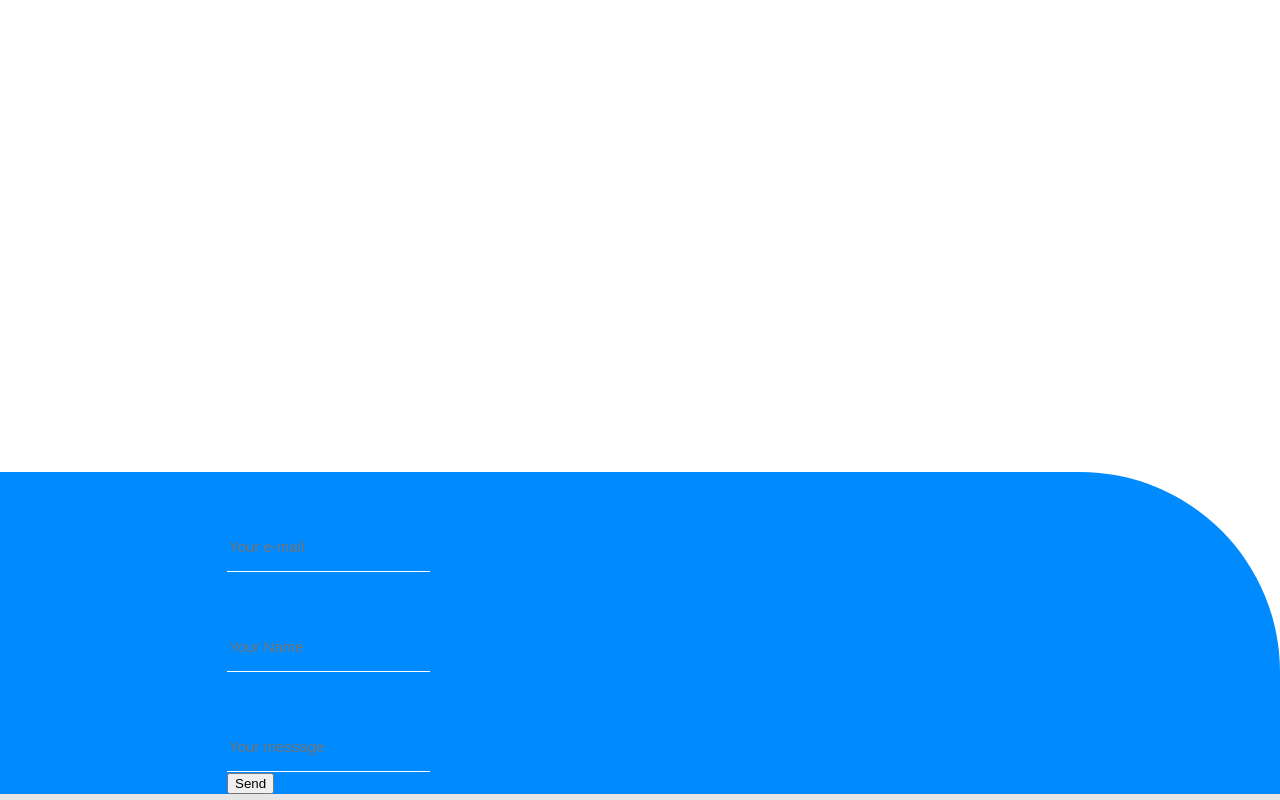
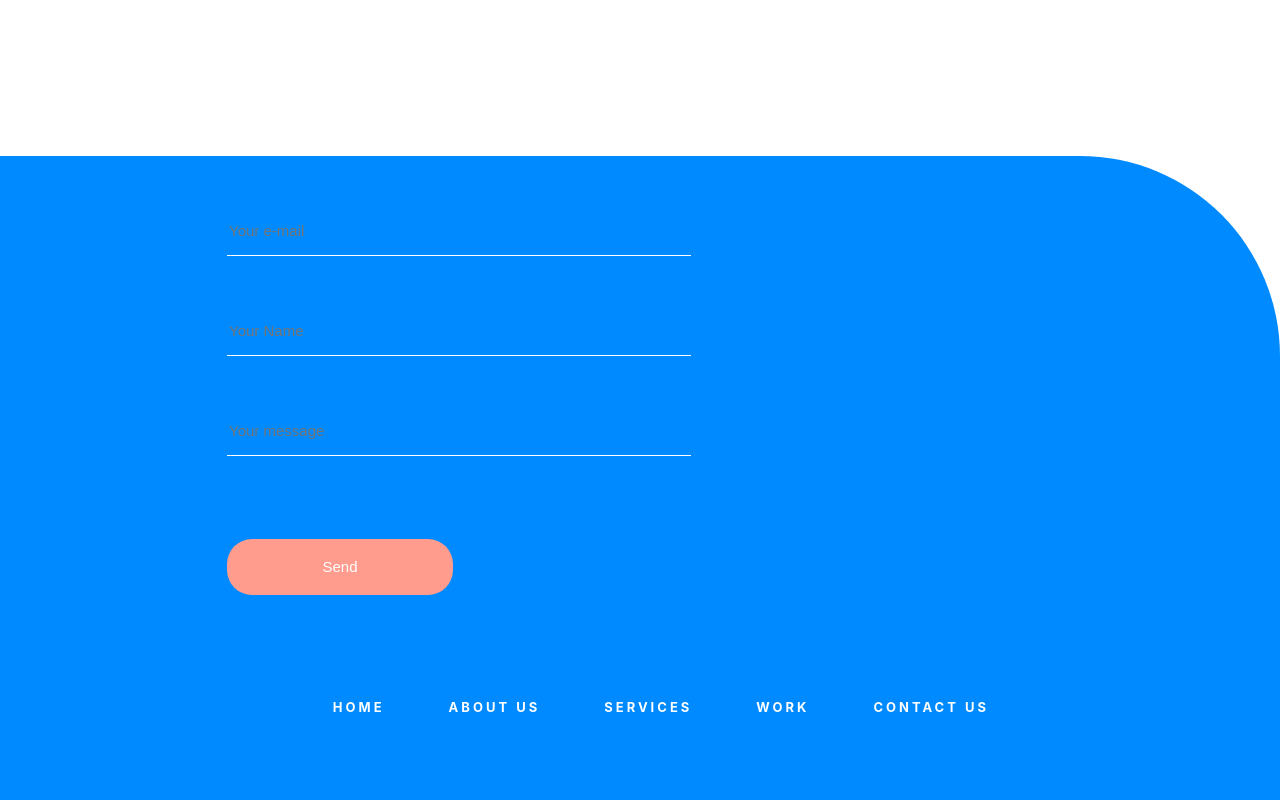
Before and after one commit to YanNazar/PracticeProject, a React (Create React App) app: page / in a window 1280 px wide. Shown: the part 1662-2462 px from the top of the page. Built offline with nearby package versions, Linux system fonts and the light colour scheme.

Commit message:
Updated navigation bar in footer

```diff
--- a/src/components/Footer/Footer.css
+++ b/src/components/Footer/Footer.css
@@ -6,3 +6,8 @@
     bottom: 0;
     overflow-y: auto;
 }
+.navBar{
+    position: absolute;
+    right: 0;
+    bottom: 84px;
+}
--- a/src/components/Footer/Footer.js
+++ b/src/components/Footer/Footer.js
@@ -1,11 +1,15 @@
 import React from "react";
 import './Footer.css';
 import LeaveMessage from "../LeaveMessage/LeaveMessage"
+import Navigation from '../Navigation/Navigation';
 
 function Footer (){
     return (
         <div className="footer">
             <LeaveMessage/>
+            <div className="navBar">
+            <Navigation/>
+            </div>
         </div>
     );
 }
--- a/src/components/Header/Header.css
+++ b/src/components/Header/Header.css
@@ -29,7 +29,7 @@
 
 }
 
-.custom-button {
+.customButton {
   background-color: #FF9C8E;
   color: #fff;
   font-size: 15px;
@@ -68,7 +68,7 @@
   text-transform: uppercase;
   color: white;
   padding-right: 227px;
-  margin-left: 318px;
+  margin-left: 100px;
   text-decoration: underline;
   text-decoration-skip-ink: none;
   text-underline-offset: 8px;
--- a/src/components/Header/Header.js
+++ b/src/components/Header/Header.js
@@ -13,7 +13,7 @@ function Header() {
       <div class="column">
         <h1>Strategic Agency</h1>
         <p>We believe in the power of bold ideas that can solve business challenges.</p>
-        <button class="custom-button">Learn more</button>
+        <button class="customButton">Learn more</button>
       </div>
 
     </div>
--- a/src/components/LeaveMessage/LeaveMessage.css
+++ b/src/components/LeaveMessage/LeaveMessage.css
@@ -9,11 +9,27 @@ input{
   padding-top: 66px;
   padding-bottom: 16px;
   outline: none;
+  width: 460px;
 }
+
 input:focus {
   border-bottom: 2px solid #FFFFFF;
   padding-bottom: 15px;
 }
+
 .message {
   padding-left: 227px;
 }
+
+.customButton {
+  background-color: #FF9C8E;
+  color: #fff;
+  font-size: 15px;
+  padding: 10px 20px;
+  border-radius: 25px;
+  width: 226px;
+  height: 56px;
+  border: none;
+  margin-top: 83px;
+  margin-bottom: 205px;
+}
--- a/src/components/LeaveMessage/LeaveMessage.js
+++ b/src/components/LeaveMessage/LeaveMessage.js
@@ -17,7 +17,8 @@ const LeaveMessage = () => {
   };
 
   return (
-    <form onSubmit={handleSubmit} className="message">
+    <form onSubmit={handleSubmit}
+      className="message">
       <div>
         <input
           type="email"
@@ -41,7 +42,8 @@ const LeaveMessage = () => {
           onChange={(e) => setMessage(e.target.value)}
         />
       </div>
-      <button type="submit">Send</button>
+      <button class="customButton"
+        type="submit">Send</button>
     </form>
   );
 };
--- a/src/components/Navigation/Navigation.css
+++ b/src/components/Navigation/Navigation.css
@@ -18,3 +18,7 @@ li {
     font-size: 13px;
     letter-spacing: 3px;
 }
+
+.navigation {
+    padding-right: 227px;
+}
```
Also changed, not shown: src/components/Carousel/Carousel.css (deleted, +0 -42 lines), src/components/Carousel/Carousel.js (deleted, +0 -30 lines).
